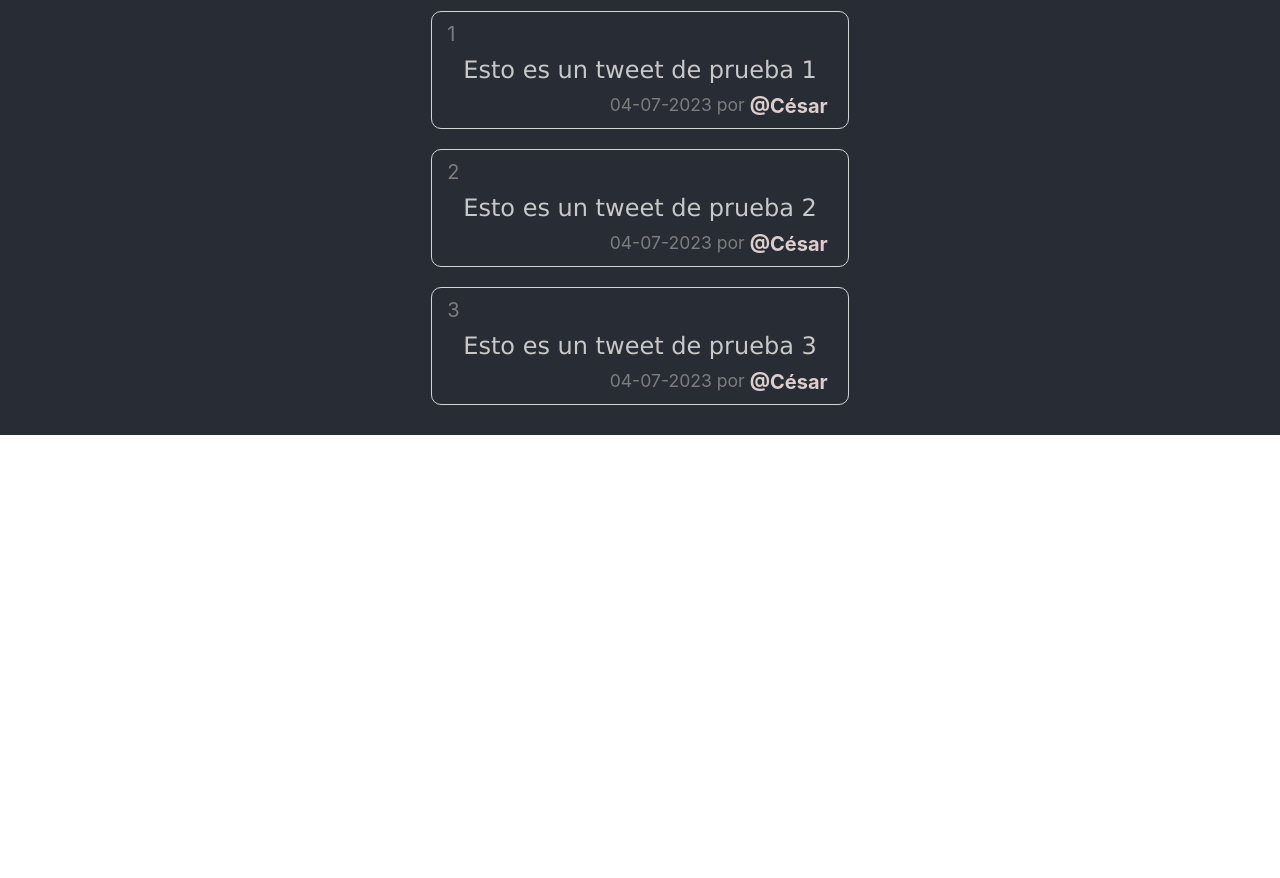
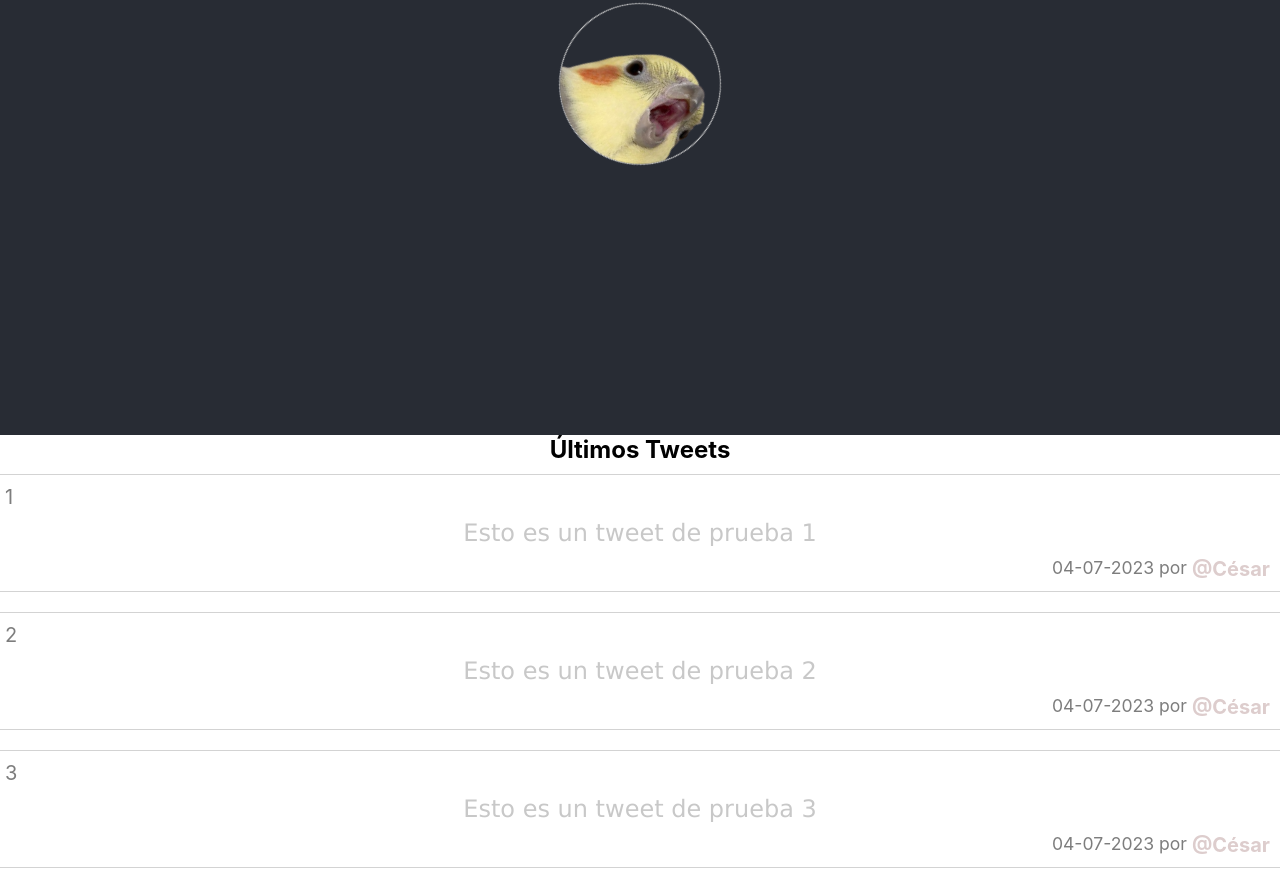
Before and after one commit to dianafontecha73/learn-react-fork, a React (Create React App) app in the folder twitter-clone-1/: page / in a window 1280 px wide. Shown: the part 365-1243 px from the top of the page. Before the commit the page ends 800 px from the top, so only its background shows below. Built offline with nearby package versions, Linux system fonts and the light colour scheme.

Commit message:
Fix. Key a <Tweet> en App para evitar warning

```diff
--- a/twitter-clone-1/src/App.js
+++ b/twitter-clone-1/src/App.js
@@ -1,6 +1,7 @@
 import logo from './assets/img/logo.png';
 import './App.css';
-import tweets from './assets/json/tweets.json'
+import tweets from './assets/json/tweets.json';
+import Tweet from './Tweet';
 
 function App() {
   return (
@@ -8,31 +9,21 @@ function App() {
       <header className="App-header">
         <h1>Twitter Clone v1</h1>
         <img src={logo} width={300} className="App-logo" alt="logo" />
-        <div>
-          <h2>Últimos Tweets</h2>
-          <div className="tweet-container">
-            {tweets.map((tweet) => (
-              <Tweet {...tweet} />
-            ))}
-          </div>
+      </header>
+    {/* TODO: Crear un componente <Main> */}
+    <main>
+      <div className="container">
+        <h2>Últimos Tweets</h2>
+        <div className="tweet-container">
+          {/* key: Cuando hacemos listas en React, se debe colocar un atributo "key" que sea único para que React pueda actualizar bien lo campos. Se suele usar un id. */}
+          {tweets.map((tweet) => (
+            <Tweet key={tweet.id} {...tweet} />
+          ))}
         </div>
-      </header>
+      </div>
+    </main>
     </div>
   );
 }
 
-function Tweet(props){
-  const {id, content, created_on, author} = props;
-  return (
-    <>
-    {/* key: Cuando hacemos listas en React, se debe colocar un atributo "key" que sea único para que React pueda actualizar bien lo campos. Se suele usar un id. */}
-    <div className="tweet-item" key={id}>
-      <p className="tweet-field id">{id}</p>
-      <p className="tweet-field content">{content}</p>
-      <p className="tweet-field author">{created_on} por <a href="#">@{author}</a></p>
-    </div>
-    </>
-  )
-}
-
 export default App;
--- /dev/null
+++ b/twitter-clone-1/src/Tweet.js
@@ -0,0 +1,14 @@
+function Tweet(props){
+  const {id, content, created_on, author} = props;
+  return (
+    <>
+    <div className="tweet-item">
+      <p className="tweet-field id">{id}</p>
+      <p className="tweet-field content">{content}</p>
+      <p className="tweet-field author">{created_on} por <a href="#">@{author}</a></p>
+    </div>
+    </>
+  )
+}
+
+export default Tweet;
```
